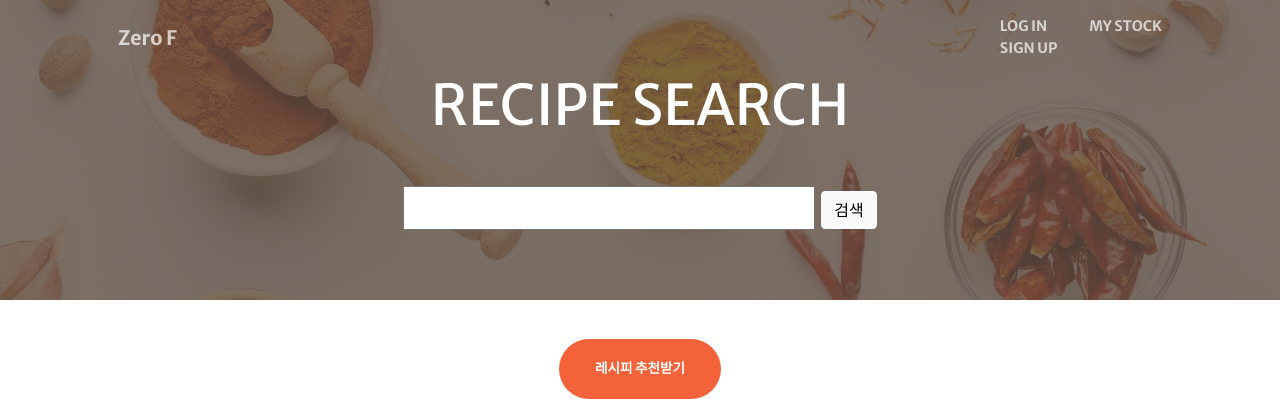
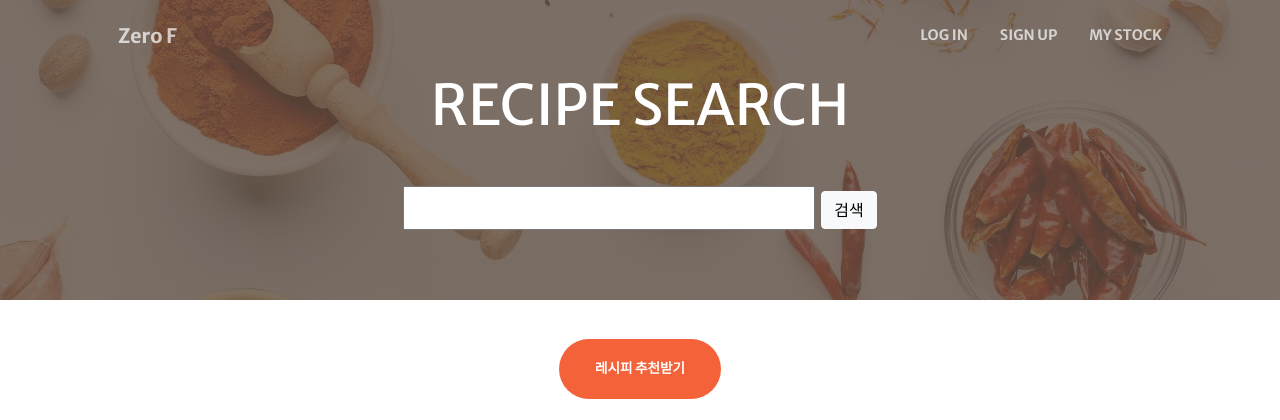
Before and after one commit to suminnnnnnn/recipe, a Django app: page /recipe2/search/ in a window 1280 px wide. Shown: the top 420 px of the page. Run offline with Django 3.2, Linux system fonts and the light colour scheme; some libraries are stand-ins or nearby versions.

Commit message:
목록 수정

```diff
--- a/recipe2/templates/base2.html
+++ b/recipe2/templates/base2.html
@@ -37,9 +37,10 @@
                             <a class="nav-link" href="{% url 'member:logout' %}">{{ user.username }} (Logout)</a>
                             {% else %}
                             <a class="nav-link" href="{% url 'member:login' %}">LOG IN</a>
-                            <a class="nav-link" href='{% url "member:signup" %}'>SIGN UP</a></li>
+                            <li class="nav-item"><a class="nav-link" href='{% url "member:signup" %}'>SIGN UP</a></li>
                             {% endif %}
                         </li>
+
                         <li class="nav-item"><a class="nav-link" href='{% url "stockapp:stock" %}'>MY STOCK</a></li>
                     </ul>
 
```
